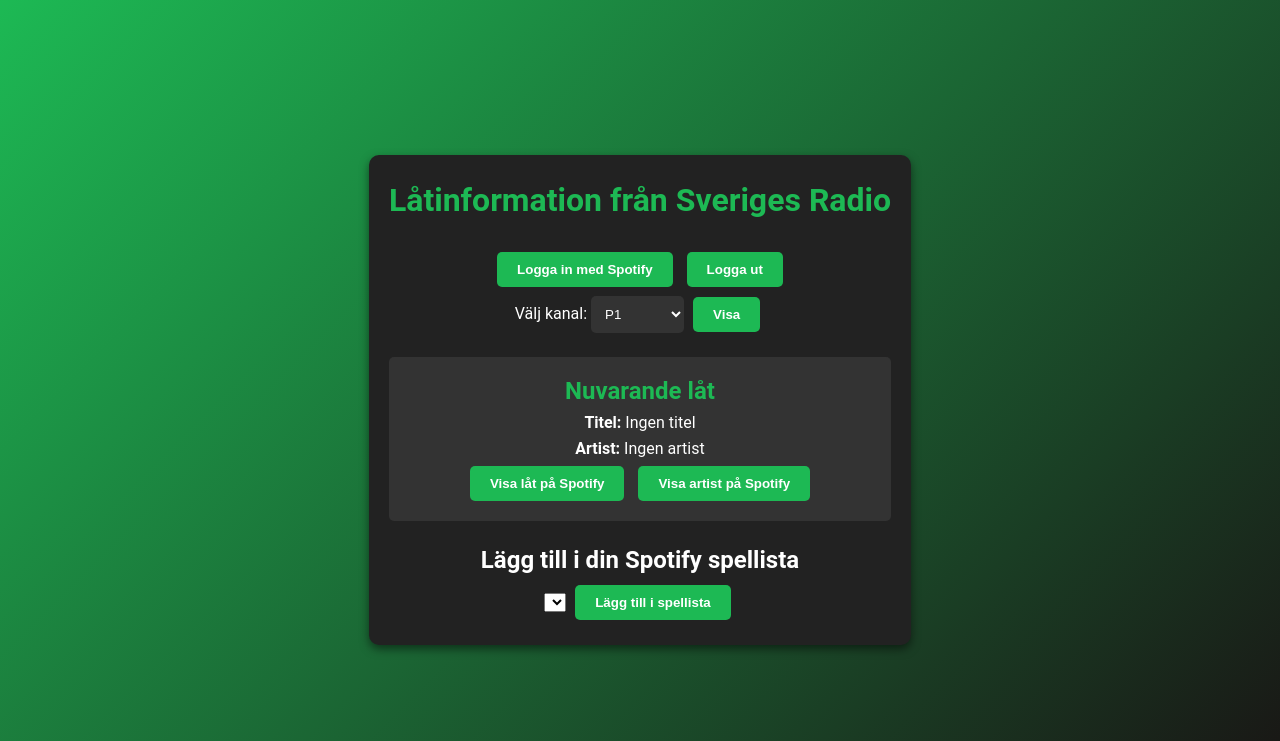
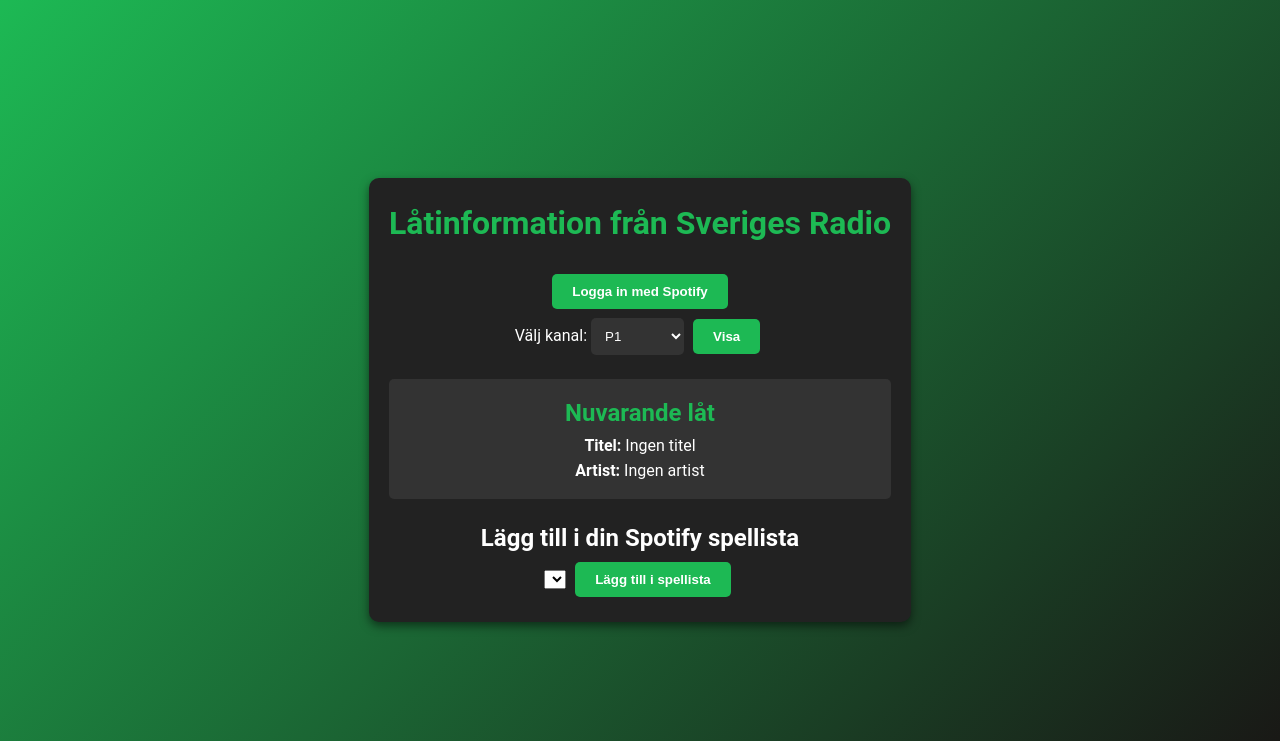
Before and after one commit to Peppino9/radiotospotify, a Flask app: page / in a window 1280 px wide. Shown: the top 741 px of the page. Run offline with Flask 2, Linux system fonts and the light colour scheme; lists and menus that the app fills with data are empty; parts of the project's set-up code (start-up, migrations or seed data) failed here and were passed over.

Commit message:
fix
Co-Authored-By: ellepelle01 <148467087+ellepelle01@users.noreply.github.com>

```diff
--- a/app.py
+++ b/app.py
@@ -10,7 +10,7 @@
 
 # Spotify API
 SPOTIFY_CLIENT_ID = "Add_Client-ID"
-SPOTIFY_CLIENT_SECRET = "Add_Client-Secret"
+SPOTIFY_CLIENT_ID = "c214a3e3850c4821899be00e77de846c"
 
 SPOTIFY_REDIRECT_URI = "http://127.0.0.1:5000/callback"
 SCOPE = "playlist-modify-public playlist-modify-private user-read-private user-top-read user-read-email"
--- a/templates/main.html
+++ b/templates/main.html
@@ -13,19 +13,17 @@
             <div id="user-info">
                 <img id="user-image" src="" alt="Profilbild">
                 <p id="user-name"></p>
+                <button id="logout-button" style="display: none;">Logga ut</button>
             </div>
             <button id="login-button">Logga in med Spotify</button>
-            <button id="logout-button">Logga ut</button>
         </header>
 
         <main>
-            <form method="POST" class="channel-selector">
+            <form id="channel-form" class="channel-selector">
                 <label for="channel">Välj kanal:</label>
                 <select name="channel_id" id="channel">
                     {% for channel in channels %}
-                        <option value="{{ channel.id }}" {% if channel.id == selected_channel_id %}selected{% endif %}>
-                            {{ channel.name }}
-                        </option>
+                        <option value="{{ channel.id }}">{{ channel.name }}</option>
                     {% endfor %}
                 </select>
                 <button type="submit">Visa</button>
@@ -35,8 +33,8 @@
                 <h2>Nuvarande låt</h2>
                 <p id="current-song-title"><strong>Titel:</strong> Ingen titel</p>
                 <p id="current-song-artist"><strong>Artist:</strong> Ingen artist</p>
-                <button id="view-song-spotify">Visa låt på Spotify</button>
-                <button id="view-artist-spotify">Visa artist på Spotify</button>
+                <button id="view-song-spotify" style="display:none;">Visa låt på Spotify</button>
+                <button id="view-artist-spotify" style="display:none;">Visa artist på Spotify</button>
             </div>
 
             <div id="pick-playlist">
@@ -46,6 +44,7 @@
             </div>
         </main>
     </div>
+
     <script>
     document.getElementById("login-button").addEventListener("click", function() {
         window.location.href = "/login";
@@ -102,12 +101,13 @@
             artistButton.onclick = () => window.open(data.artist_url, "_blank");
         });
     }
+
+
     document.getElementById("channel-form").addEventListener("submit", function(event) {
         event.preventDefault();
         let selectedChannel = document.getElementById("channel").value;
         fetchSong(selectedChannel);
     });
-
 
     document.getElementById("add-to-playlist").addEventListener("click", function() {
         let songUri = document.getElementById("view-song-spotify").dataset.uri;
```
Lines whose indentation alone changed are shown as unchanged.
